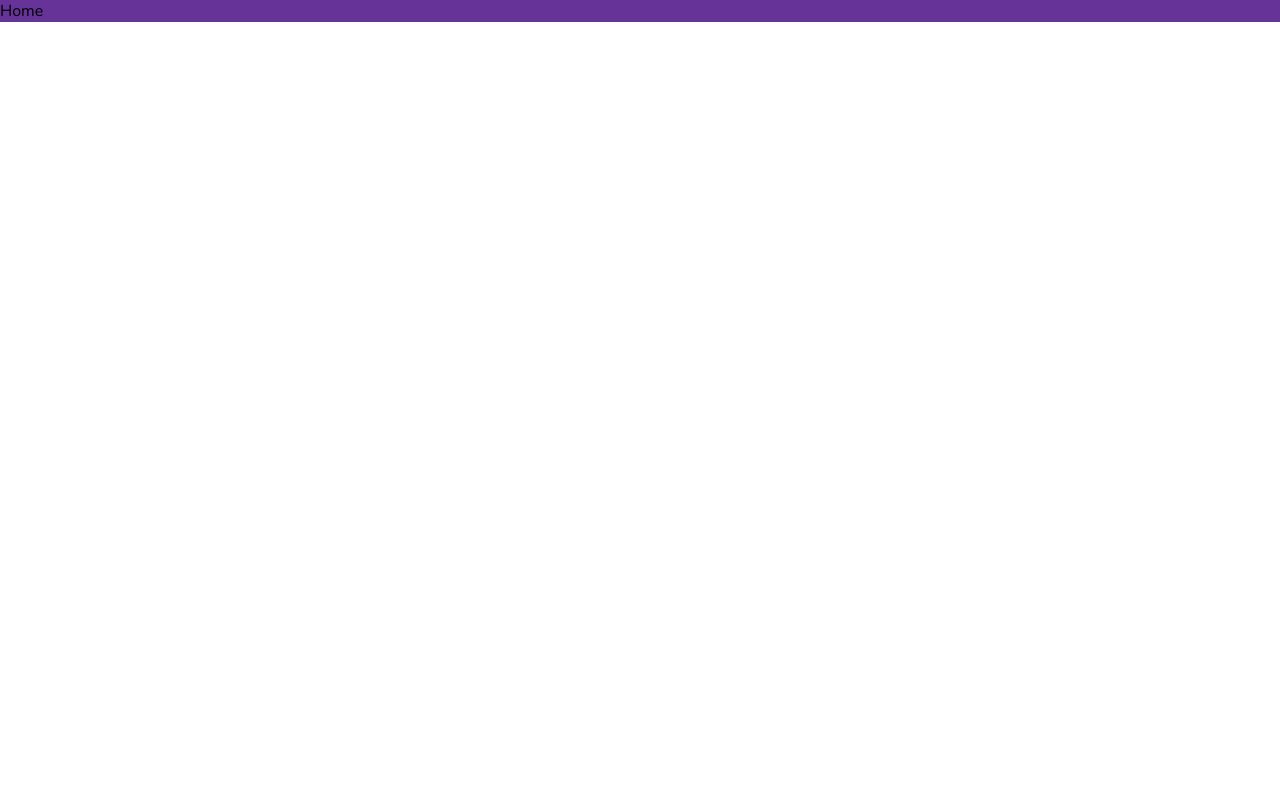
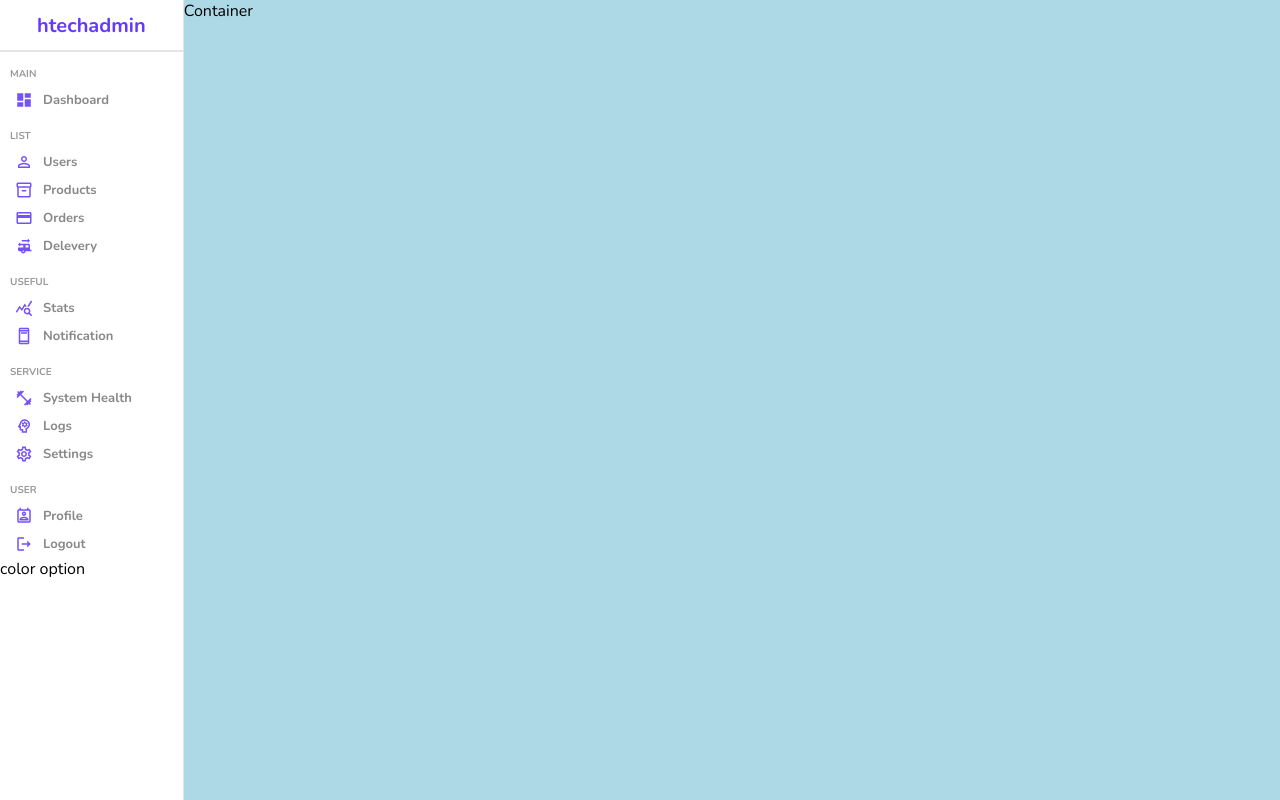
Before and after one commit to henry-49/htechadmin, a React (Create React App) app: page / in a window 1280 px wide. Built offline with nearby package versions, Linux system fonts and the light colour scheme.

Commit message:
added components and icons to the sidebar

```diff
--- a/package.json
+++ b/package.json
@@ -3,6 +3,10 @@
   "version": "0.1.0",
   "private": true,
   "dependencies": {
+    "@emotion/react": "^11.9.0",
+    "@emotion/styled": "^11.8.1",
+    "@mui/icons-material": "^5.6.2",
+    "@mui/material": "^5.6.3",
     "@testing-library/jest-dom": "^5.16.4",
     "@testing-library/react": "^13.1.1",
     "@testing-library/user-event": "^13.5.0",
--- /dev/null
+++ b/src/components/sidebar/Sidebar.jsx
@@ -0,0 +1,86 @@
+import "./sidebar.scss";
+import DashboardIcon from '@mui/icons-material/Dashboard';
+import PersonOutlineOutlinedIcon from '@mui/icons-material/PersonOutlineOutlined';
+import Inventory2OutlinedIcon from '@mui/icons-material/Inventory2Outlined';
+import CreditCardOutlinedIcon from '@mui/icons-material/CreditCardOutlined';
+import RvHookupOutlinedIcon from '@mui/icons-material/RvHookupOutlined';
+import QueryStatsOutlinedIcon from '@mui/icons-material/QueryStatsOutlined';
+import AdUnitsOutlinedIcon from '@mui/icons-material/AdUnitsOutlined';
+import FitnessCenterOutlinedIcon from '@mui/icons-material/FitnessCenterOutlined';
+import PsychologyOutlinedIcon from '@mui/icons-material/PsychologyOutlined';
+import SettingsOutlinedIcon from '@mui/icons-material/SettingsOutlined';
+import PermContactCalendarOutlinedIcon from '@mui/icons-material/PermContactCalendarOutlined';
+import LogoutOutlinedIcon from '@mui/icons-material/LogoutOutlined';
+
+const Sidebar = ()=> {
+
+        return (
+            <div className="sidebar">
+              <div className="top">
+                  <span className="logo">htechadmin</span>
+            </div>
+            <hr />
+              <div className="center">
+                  <ul>
+                      <p className="title">MAIN</p>
+                      <li>
+                          <DashboardIcon  className="icon"/>
+                          <span>Dashboard</span>
+                      </li>
+                      <p className="title">LIST</p>
+                      <li>
+                          <PersonOutlineOutlinedIcon className="icon" />
+                          <span>Users</span>
+                      </li>
+                      <li>
+                          <Inventory2OutlinedIcon  className="icon"/>
+                          <span>Products</span>
+                      </li>
+                      <li>
+                          <CreditCardOutlinedIcon  className="icon"/>
+                          <span>Orders</span>
+                      </li>
+                      <li>
+                          <RvHookupOutlinedIcon  className="icon"/>
+                          <span>Delevery</span>
+                      </li>
+                      <p className="title">USEFUL</p>
+                      <li>
+                          <QueryStatsOutlinedIcon  className="icon" />
+                          <span>Stats</span>
+                      </li>
+                      <li>
+                          <AdUnitsOutlinedIcon  className="icon"/>
+                          <span>Notification</span>
+                      </li>
+                      <p className="title">SERVICE</p>
+                      <li>
+                          <FitnessCenterOutlinedIcon  className="icon"/>
+                          <span>System Health</span>
+                      </li>
+                      <li>
+                          <PsychologyOutlinedIcon  className="icon"/>
+                          <span>Logs</span>
+                      </li>
+                      <li>
+                          <SettingsOutlinedIcon className="icon"/>
+                          <span>Settings</span>
+                      </li>
+                      <p className="title">USER</p>
+                      <li>
+                          <PermContactCalendarOutlinedIcon className="icon"/>
+                          <span>Profile</span>
+                      </li>
+                      <li>
+                          <LogoutOutlinedIcon className="icon"/>
+                          <span>Logout</span>
+                      </li>
+                  </ul>
+              </div>
+              <div className="bottom">color option</div>
+            </div>
+        );
+
+}
+
+export default Sidebar;
--- /dev/null
+++ b/src/components/sidebar/sidebar.scss
@@ -0,0 +1,65 @@
+
+    .sidebar {
+        background-color: white;
+        flex: 1;
+        border-right: 0.5px solid rgb(230, 227, 227);
+        min-height: 100vh;
+
+        .top {
+            height: 50px;
+            display: flex;
+            align-items: center;
+            justify-content: center;
+
+            .logo {
+                font-size: 20px;
+                font-weight: bold;
+                color: #6439ff;
+            }
+        }
+
+        hr{
+            height: 0;
+            border: 0.5px solid rgb(230, 227, 227);
+        }
+
+        .center {
+            padding-left: 10px;
+
+            ul {
+                list-style: none;
+                margin: 0;
+                padding: 0;
+
+                .title {
+                    font-size: 10px;
+                    font-weight: bold;
+                    color: #999;
+                    margin-top: 15px;
+                    margin-bottom: 5px;
+                }
+
+                li{
+                    display: flex;
+                    align-items: center;
+                    padding: 5px;
+                    cursor: pointer;
+
+                    &:hover {
+                        background-color: #ece8ff;
+                    }
+                    .icon {
+                        font-size: 18px;
+                        color: #7451f8;
+                    }
+
+                    span {
+                       font-size: 13px;
+                       font-weight: bold;
+                       color: #888;
+                       margin-left: 10px;
+                    }
+                }
+            }
+        }
+    }
--- a/src/pages/home/Home.jsx
+++ b/src/pages/home/Home.jsx
@@ -1,4 +1,5 @@
 import React from 'react';
+import Sidebar from '../../components/sidebar/Sidebar';
 
 import "./home.scss";
 
@@ -6,7 +7,8 @@ const Home = ()=> {
 
         return (
             <div className="home">
-               Home
+               <Sidebar />
+               <div className="homeContainer">Container</div>
             </div>
         );
 
--- a/src/pages/home/home.scss
+++ b/src/pages/home/home.scss
@@ -1,6 +1,9 @@
 .home {
-    background-color: rebeccapurple;
-    .title {
-        color: white;
+    display: flex;
+
+
+    .homeContainer {
+        background-color: lightblue;
+        flex: 6
     }
 }
```
Also changed, not shown: src/components/navbar/Navbar.jsx (added, +13 -0 lines), src/components/navbar/navbar.scss (added), 1 other file (tests, documents, lock files or other folders).
